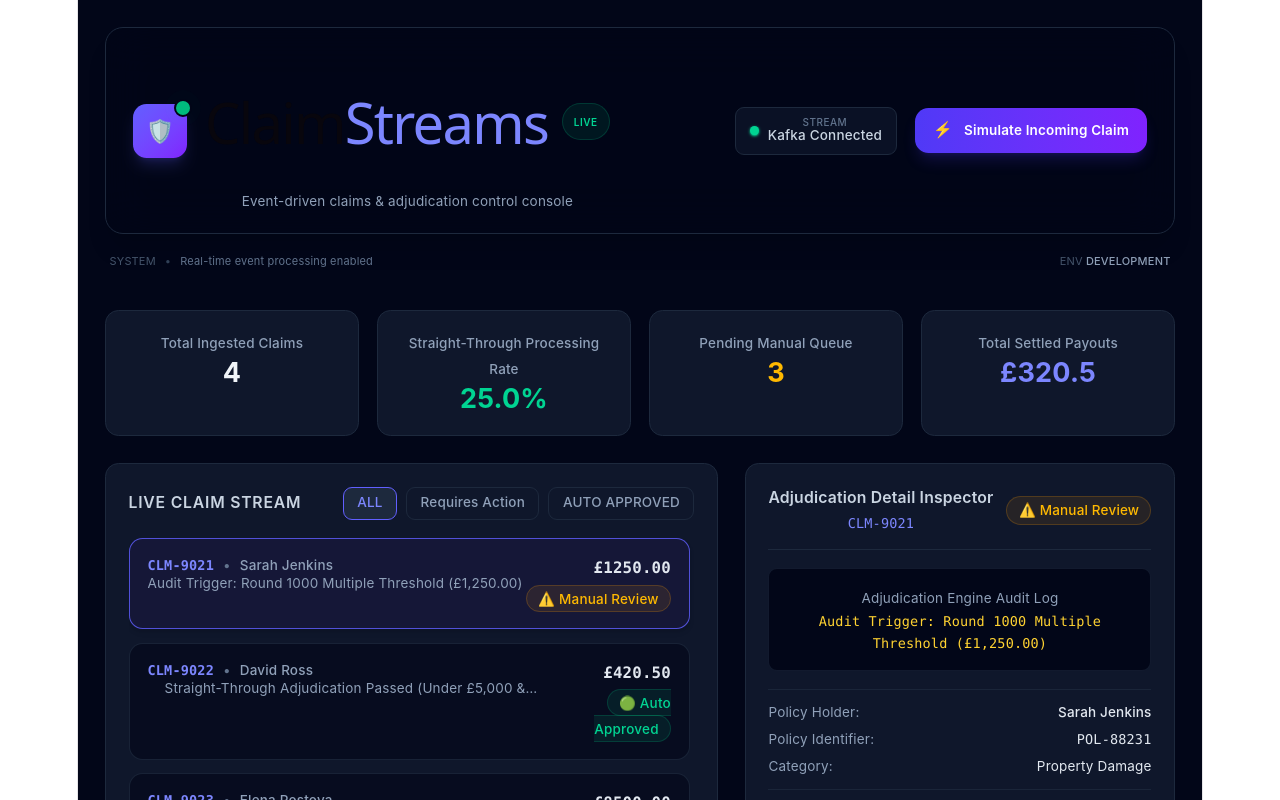
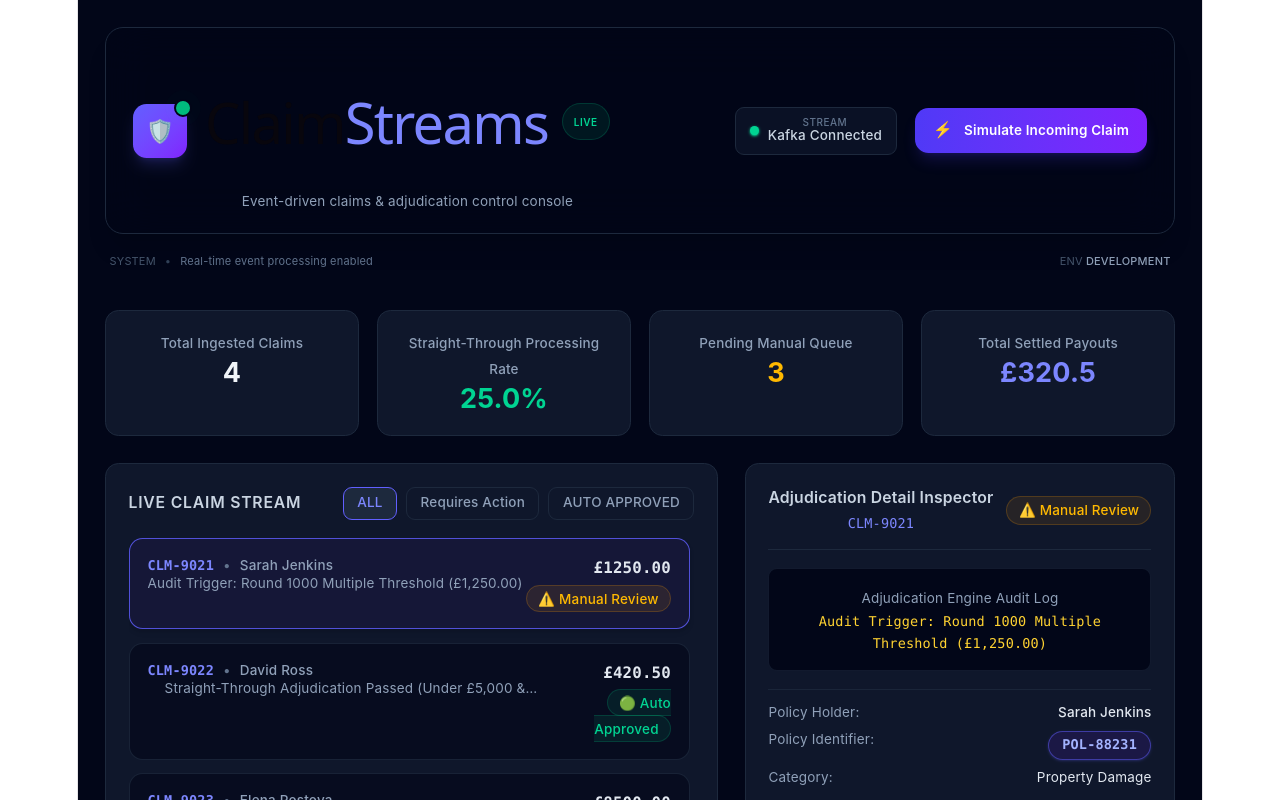
Before and after one commit to anishdass/claimstreams, a React app in the folder frontend/: page / in a window 1280 px wide. Shown: the top 800 px of the page. Built offline with nearby package versions, Linux system fonts and the light colour scheme; the HTML template or start-up script is replaced by a standard one.

Commit message:
feat: made the policynumber text on the ClaimDetails.jsx to a button

```diff
--- a/frontend/src/components/ClaimDetails.jsx
+++ b/frontend/src/components/ClaimDetails.jsx
@@ -1,4 +1,21 @@
-const ClaimDetails = ({setClaims, setSelectedClaim, selectedClaim, renderStatusBadge}) => {
+import { useState } from "react";
+
+const ClaimDetails = ({
+  setClaims,
+  setSelectedClaim,
+  selectedClaim,
+  renderStatusBadge,
+}) => {
+  const [activeModalClaim, setActiveModalClaim] = useState(null);
+
+  const handleOpenPolicyModal = (claim) => {
+    setActiveModalClaim(claim);
+  };
+
+  const hanleCloseModal = () => {
+    setActiveModalClaim(null);
+  };
+
   const handleApprove = (claimId) => {
     setClaims((prev) =>
       prev.map((c) => {
@@ -64,9 +81,14 @@ const ClaimDetails = ({setClaims, setSelectedClaim, selectedClaim, renderStatusB
             </div>
             <div className='flex justify-between text-xs'>
               <span className='text-slate-400'>Policy Identifier:</span>
-              <span className='font-mono text-slate-200'>
+              <button
+                type='button'
+                onClick={() =>
+                  alert(`Policy ID clicked: ${selectedClaim.policyId}`)
+                }
+                className='font-mono text-xs font-semibold text-indigo-300 bg-indigo-950/80 hover:bg-indigo-600 hover:text-white border border-indigo-500/50 hover:border-indigo-400 rounded-full px-3 py-1 shadow-sm shadow-indigo-500/20 hover:shadow-indigo-500/50 cursor-pointer transition-all duration-200 focus:outline-none focus:ring-2 focus:ring-indigo-400 active:scale-95'>
                 {selectedClaim.policyId}
-              </span>
+              </button>
             </div>
             <div className='flex justify-between text-xs'>
               <span className='text-slate-400'>Category:</span>
```
